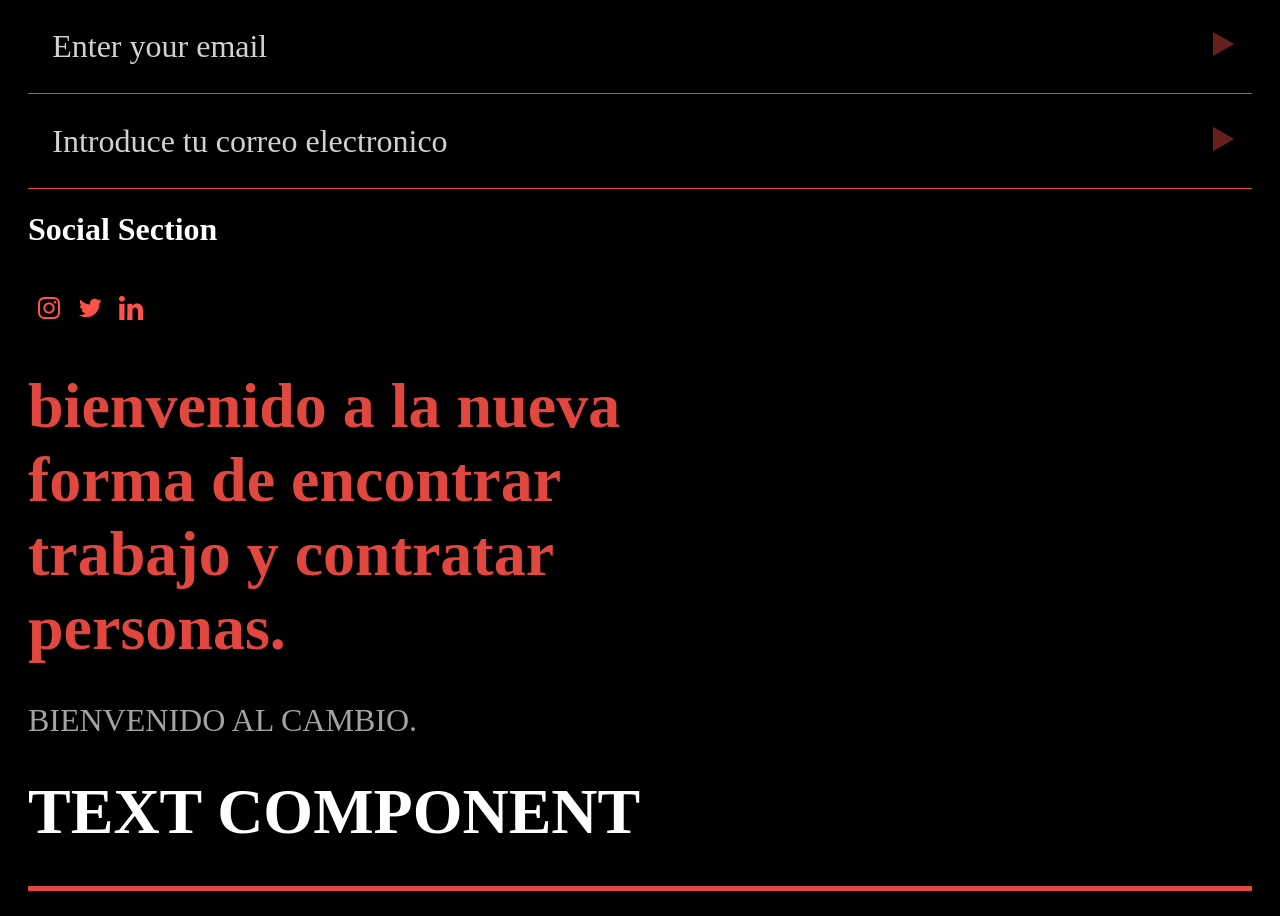
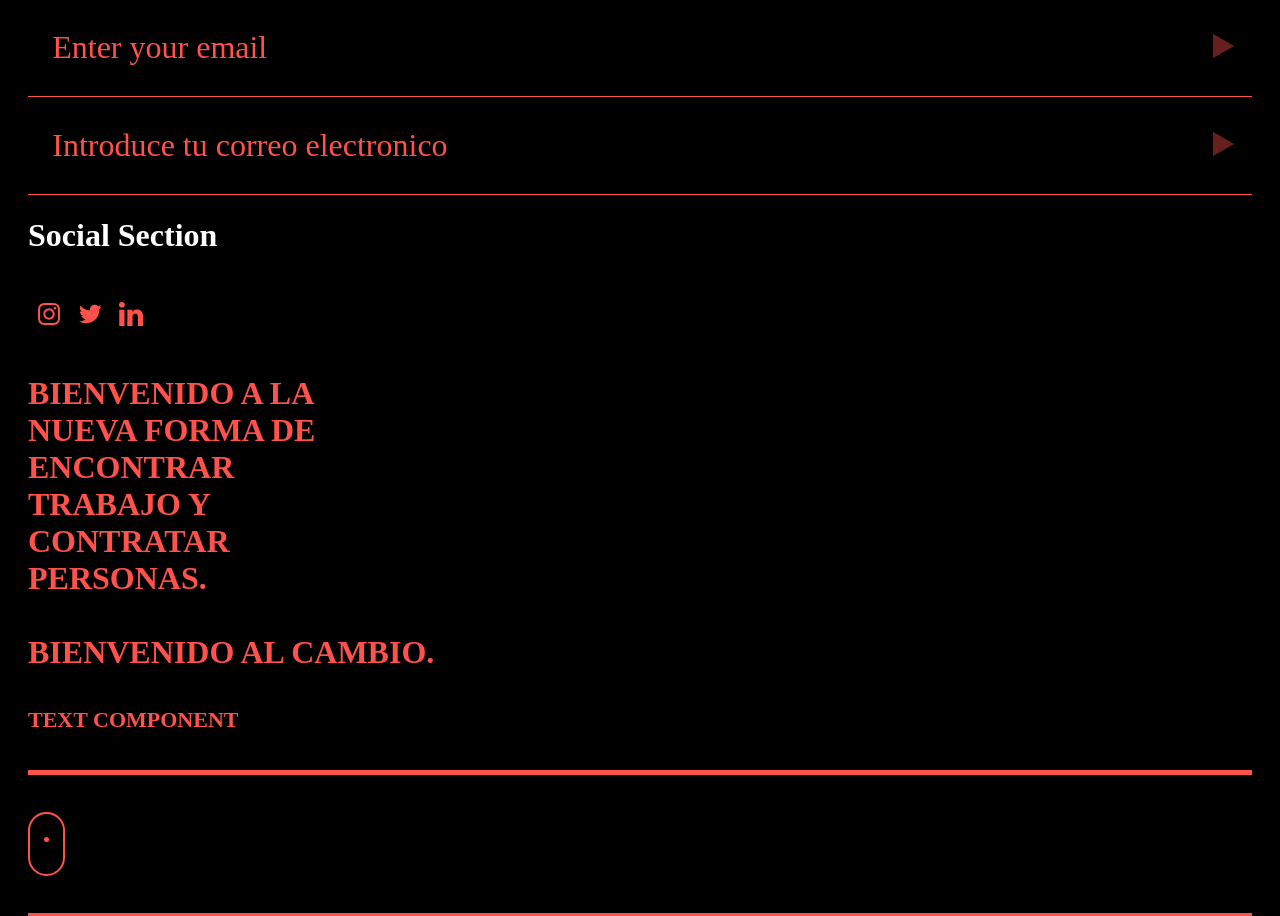
Before and after one commit to Yevhenbk/worksut-landing, a React (Create React App) app: page / in a window 1280 px wide. Shown: the part 196-1112 px from the top of the page. Built offline with nearby package versions, Linux system fonts and the light colour scheme.

Commit message:
FEATURE: FEND 19 Fix tokens and Fonts (#14)

```diff
--- a/src/components/Input/InputStyled.ts
+++ b/src/components/Input/InputStyled.ts
@@ -1,27 +1,27 @@
 import styled from 'styled-components'
-import { Tokens } from '../../static/Colors'
+import { Tokens } from '../../static/Tokens'
 
 // * Styled input
 export const InputStyled = styled.input`
 	border: none;
 	background-color: transparent;
-	color: ${Tokens.Colors.DarkMode.Text.Primary};
+	color: ${Tokens.Colors.Text.Primary};
 	padding: 1%;
 	width: 100%;
 	::placeholder {
-		color: ${Tokens.Colors.DarkMode.Text.Secondary};
+		color: ${Tokens.Colors.Text.Secondary};
 		font-family: ${Tokens.Typography.FontFamily.Primary};
 	}
 	font-weight: ${Tokens.Typography.Weights.Regular};
-	font-size: ${Tokens.Typography.Sizes.Website.xLarge};
-	line-height: ${Tokens.Typography.LineHeight.Large};
+	font-size: ${Tokens.Typography.Sizes.Website.Small};
+	line-height: ${Tokens.Typography.LineHeight.xLarge};
 	font-family: ${Tokens.Typography.FontFamily.Primary};
 `
 
 // * Styled div
 export const DivStyled = styled.div`
 	border: none;
-	border-bottom: 1px solid ${Tokens.Colors.DarkMode.General.Primary};
+	border-bottom: 1px solid ${Tokens.Colors.Backgrounds.Primary};
 	padding: 1%;
 	display: flex;
 	flex-direction: row;
--- a/src/components/LogoTitle/LogoTitleStyled.ts
+++ b/src/components/LogoTitle/LogoTitleStyled.ts
@@ -1,7 +1,7 @@
 import styled from "styled-components";
-import { Tokens } from "../../static/Colors";
+import { Tokens } from "../../static/Tokens";
 
 export const LogoTitleStyled = styled.h3`
   border: none;
-  color: ${Tokens.Colors.DarkMode.General.Primary};
+  color: ${Tokens.Colors.Backgrounds.Primary};
 `;
--- a/src/components/ProgressBar/ProgressBarStyle.ts
+++ b/src/components/ProgressBar/ProgressBarStyle.ts
@@ -1,5 +1,5 @@
 import styled from 'styled-components'
-import { Tokens } from '../../static/Colors'
+import { Tokens } from '../../static/Tokens'
 
 // * Create styled div
 export const ProgressBarContainer = styled.div`
@@ -14,7 +14,7 @@ interface ProgressStatusProps {
 
 // * Created sub progress div
 export const ProgressStatus = styled.div<ProgressStatusProps>`
-	background-color: ${Tokens.Colors.DarkMode.General.Primary};
+	background-color: ${Tokens.Colors.Backgrounds.Primary};
 	height: 4pt;
 	width: ${(props) => props.progress}%;
 `
--- a/src/components/Scrollable/ScrollableStyle.ts
+++ b/src/components/Scrollable/ScrollableStyle.ts
@@ -1,9 +1,9 @@
 import styled, { keyframes } from 'styled-components'
-import { Tokens } from '../../static/Colors'
+import { Tokens } from '../../static/Tokens'
 
 // * Style for container indicator
 export const ScrollableContainer = styled.div`
-	border: 2pt solid ${Tokens.Colors.DarkMode.General.Primary};
+	border: 2pt solid ${Tokens.Colors.Backgrounds.Primary};
 	width: 25pt;
 	height: 45pt;
 	border-radius: 2em;
@@ -27,6 +27,6 @@ export const ScrollableBubble = styled.div`
 	padding: 6%;
 	margin: 40%;
 	border-radius: 3em;
-	background-color: ${Tokens.Colors.DarkMode.General.Primary};
+	background-color: ${Tokens.Colors.Backgrounds.Primary};
 	animation: ${BubbleAnimation} 1.75s infinite;
 `
--- a/src/sample/SampleView.tsx
+++ b/src/sample/SampleView.tsx
@@ -1,6 +1,6 @@
 import { Next, Back } from '../functions/functions.slider'
 import { Styler } from '../services/Settings/Settings.Styler'
-import { Tokens } from '../static/Colors'
+import { Tokens } from '../static/Tokens'
 import { useEffect, useState } from 'react'
 import { useAppDispatch, useAppSelector } from '../core/core.app.hooks'
 import './SampleView.scss'
@@ -41,7 +41,7 @@ const SampleView = () => {
 					</button>
 				</div>
 				<Input
-					color={Tokens.Colors.DarkMode.Text.Primary}
+					color={Tokens.Colors.Text.Primary}
 					type='email'
 					placeholder='Enter your email'
 					handleChange={setEmail}
@@ -60,7 +60,7 @@ const SampleView = () => {
 			</div>
 			<div>
 				<Input
-					color={Tokens.Colors.DarkMode.General.Primary}
+					color={Tokens.Colors.Text.Primary}
 					type='email'
 					placeholder='Introduce tu correo electronico'
 					handleChange={setEmail}
@@ -84,42 +84,45 @@ const SampleView = () => {
 					networks={[
 						{
 							icon: Tokens.Icons.Social.Instagram,
-							url: Tokens.URL.Social.Instagram,
+							url: Tokens.Icons.URL.Social.Instagram,
 						},
 						{
 							icon: Tokens.Icons.Social.Twitter,
-							url: Tokens.URL.Social.Twitter,
+							url: Tokens.Icons.URL.Social.Twitter,
 						},
 						{
 							icon: Tokens.Icons.Social.Linkedin,
-							url: Tokens.URL.Social.Linkedin,
+							url: Tokens.Icons.URL.Social.Linkedin,
 						},
 					]}
 				/>
 			</div>
 			<div className='mt-3'>
 				<Text
-					color={Tokens.Colors.DarkMode.General.Primary}
-					fontWeight={Tokens.Typography.Weights.Bolder}
-					fontSize={Tokens.Typography.Sizes.Website.xxxxLarge}
+					color={Tokens.Colors.Text.Secondary}
+					fontWeight={Tokens.Typography.Weights.Bold}
+					fontFamily={Tokens.Typography.FontFamily.Secondary}
+					fontSize={Tokens.Typography.Sizes.Website.Small}
 					text='bienvenido a la nueva forma de encontrar trabajo y contratar personas.'
+					styler={(text) => Styler.UpperCasing(text)}
 					width={20}
 				/>
 			</div>
 			<div className='mt-3'>
 				<Text
-					color={Tokens.Colors.DarkMode.Text.Tertiary}
-					fontWeight={Tokens.Typography.Weights.Regular}
-					fontSize={Tokens.Typography.Sizes.Website.xLarge}
+					color={Tokens.Colors.Text.Secondary}
+					fontWeight={Tokens.Typography.Weights.Bold}
+					fontFamily={Tokens.Typography.FontFamily.Secondary}
+					fontSize={Tokens.Typography.Sizes.Website.Small}
 					text='bienvenido al cambio.'
 					styler={(text) => Styler.UpperCasing(text)}
 				/>
 			</div>
 			<div className='mt-3'>
 				<Text
-					color={Tokens.Colors.DarkMode.Text.Primary}
+					color={Tokens.Colors.Text.Secondary}
 					fontWeight={Tokens.Typography.Weights.Black}
-					fontSize={Tokens.Typography.Sizes.Website.xxxxLarge}
+					fontSize={Tokens.Typography.Sizes.Website.xSmall}
 					text='text component'
 					styler={(text) => Styler.UpperCasing(text)}
 				/>
@@ -132,7 +135,7 @@ const SampleView = () => {
 			</div>
 			<div className='mt-3'>
 				<Slide2
-					bgColor={Tokens.Colors.DarkMode.Backgrounds.Secondary}
+					bgColor={Tokens.Colors.Backgrounds.Primary}
 					width={100}
 					height={100}
 				/>
--- a/src/static/Colors.ts
+++ /dev/null
@@ -1,129 +0,0 @@
-// * Tokens used for styled colors
-export const Tokens = {
-	Colors: {
-		DarkMode: {
-			General: {
-				Primary: '#DF473F',
-				Secondary: '#355892',
-				Tertiary: '#FEC32B',
-			},
-			Semantic: {
-				Error: '#566D92',
-			},
-			Backgrounds: {
-				Primary: '#313131',
-				Secondary: '#DF473F',
-			},
-			Text: {
-				Primary: '#FFFFFF',
-				Secondary: '#D1D1D1',
-				Tertiary: '#A3A3A3',
-				Quartiary: '#454545',
-			},
-			ColorButtons: {
-				Default: '#F64F48',
-				Press: '#DF473F',
-				Disabled: '#EFAEAB',
-				Hover: '#F64F48',
-			},
-		},
-
-		LightMode: {
-			General: {
-				Primary: '#DF473F',
-				Secondary: '#355892',
-				Tertiary: '#FEC32B',
-			},
-			Semantic: {
-				Error: '#566D92',
-			},
-			Backgrounds: {
-				Primary: '#FFFFFF',
-				Secondary: '#313131',
-				Tertiary: '#DF473F',
-			},
-			Text: {
-				Primary: '#313131',
-				Secondary: '#5F5F5F',
-				Tertiary: '#8D8D8D',
-				Quartiary: '#BABABA',
-			},
-			ColorButtons: {
-				Default: '#F64F48',
-				Press: '#DF473F',
-				Disabled: '#EFAEAB',
-				Hover: '#F64F48',
-			},
-		},
-	},
-	Typography: {
-		Sizes: {
-			Website: {
-				xxSmall: '14px',
-				xSmall: '16px',
-				Small: '18px',
-				Medium: '24px',
-				Large: '28px',
-				xLarge: '32px',
-				xxLarge: '44px',
-				xxxLarge: '48px',
-				xxxxLarge: '64px',
-				xxxxxLarge: '128px',
-			},
-			Mobile: {
-				xxSmall: '14px',
-				xSmall: '16px',
-				Small: '18px',
-				Medium: '20px',
-				Large: '24px',
-				xLarge: '32px',
-				xxLarge: '40px',
-			},
-		},
-		Weights: {
-			Regular: '400',
-			SemiBold: '600',
-			Bold: '700',
-			Bolder: '800',
-			Black: '900',
-		},
-		Styles: {
-			Normal: 'normal',
-			Italic: 'italic',
-		},
-		LineHeight: {
-			Small: '28px',
-			Regular: '33px',
-			Large: '46px',
-			xLarge: '60px',
-		},
-		FontFamily: {
-			Primary: `Gilroy`,
-			Secondary: 'Gotham',
-		},
-	},
-
-	Icons: {
-		Social: {
-			Twitter: {
-				src: 'akar-icons_twitter-fill.png',
-				alt: 'Twitter icon',
-			},
-			Instagram: {
-				src: 'akar-icons_instagram-fill.png',
-				alt: 'Instagram icon',
-			},
-			Linkedin: {
-				src: 'brandico_linkedin.png',
-				alt: 'Linkedin icon',
-			},
-		},
-	},
-	URL: {
-		Social: {
-			Twitter: 'https://twitter.com/worksut_',
-			Instagram: 'https://www.instagram.com/worksut_/',
-			Linkedin: 'https://www.linkedin.com/company/78337375/admin/',
-		},
-	},
-}
--- /dev/null
+++ b/src/static/Tokens.ts
@@ -0,0 +1,74 @@
+// * Tokens used for styled colors
+export const Tokens = {
+  Colors: {
+    Backgrounds: {
+      Primary: "#FF524A",
+      Secondary: "#313131",
+    },
+    Text: {
+      Primary: "#313131",
+      Secondary: "#FF524A",
+    },
+  },
+  Typography: {
+    Sizes: {
+      Website: {
+        xSmall: "22px",
+        Small: "32px",
+        Regular: "44px",
+        Large: "100px",
+      },
+      Mobile: {
+        Small: "14px",
+        Medium: "16px",
+      },
+    },
+    Weights: {
+      Regular: "400",
+      SemiBold: "500",
+      Bold: "700",
+      Bolder: "800",
+      Black: "900",
+    },
+    Styles: {
+      Normal: "normal",
+      Italic: "italic",
+    },
+    LineHeight: {
+      xSmall: "24px",
+      Small: "29px",
+      Regular: "33px",
+      Large: "45.75px",
+      xLarge: "49px",
+      xxLarge: "55px",
+      xxxLarge: "100px",
+    },
+    FontFamily: {
+      Primary: `Gilroy`,
+      Secondary: "Gotham",
+    },
+  },
+  Icons: {
+    Social: {
+      Twitter: {
+        src: "akar-icons_twitter-fill.png",
+        alt: "Twitter icon",
+      },
+      Instagram: {
+        src: "akar-icons_instagram-fill.png",
+        alt: "Instagram icon",
+      },
+      Linkedin: {
+        src: "brandico_linkedin.png",
+        alt: "Linkedin icon",
+      },
+    },
+    URL: {
+      Social: {
+        Twitter: "https://twitter.com/worksut_",
+        Instagram: "https://www.instagram.com/worksut_/",
+        Linkedin: "https://www.linkedin.com/company/78337375/admin/",
+      },
+    },
+  },
+};
--- a/src/static/fonts/fonts.d.ts
+++ b/src/static/fonts/fonts.d.ts
@@ -1,6 +1,7 @@
 declare module '*.ttf'
 import GilroyRegular from './GilroyRegular.ttf'
 import { createGlobalStyle } from 'styled-components'
+import GothamMedium from './GothamMedium.ttf'
 
 // * Export font style as a global property
 export const FontStyle = createGlobalStyle`
@@ -9,4 +10,9 @@ export const FontStyle = createGlobalStyle`
         src: local('Gilroy'), local('Gilroy'), url(${GilroyRegular}), format('ttf');
         font-style: normal
     }
+       @font-face {
+        font-family: 'Gotham';
+        src: local('Gotham'), local('Gotham'), url(${GothamMedium}), format('ttf');
+        font-style: normal
+    }
 `
--- a/src/views/app/Slide-2/Slide-2.tsx
+++ b/src/views/app/Slide-2/Slide-2.tsx
@@ -2,7 +2,7 @@ import React from 'react'
 import PropTypes from 'prop-types'
 import { Slide2Styled } from './SlideStyled-2'
 import Text from '../../../components/Text/Text'
-import { Tokens } from '../../../static/Colors'
+import { Tokens } from '../../../static/Tokens'
 
 // * Define proptypes object
 const Slide2Proptypes = {
@@ -29,10 +29,10 @@ const Slide2: React.FC<Slide2PropsTyped> = (props: any) => {
 				width={props.width}
 				height={props.height}>
 				<Text
-					color={Tokens.Colors.LightMode.Text.Primary}
+					color={Tokens.Colors.Text.Primary}
 					fontFamily={Tokens.Typography.FontFamily.Secondary}
 					fontWeight={Tokens.Typography.Weights.Black}
-					fontSize={Tokens.Typography.Sizes.Website.xxxxLarge}
+					fontSize={Tokens.Typography.Sizes.Website.Large}
 					text='worksut'
 				/>
 			</Slide2Styled>
```
Also changed, not shown: src/static/fonts/GothamMedium.ttf (added), 1 other file (tests, documents, lock files or other folders).
